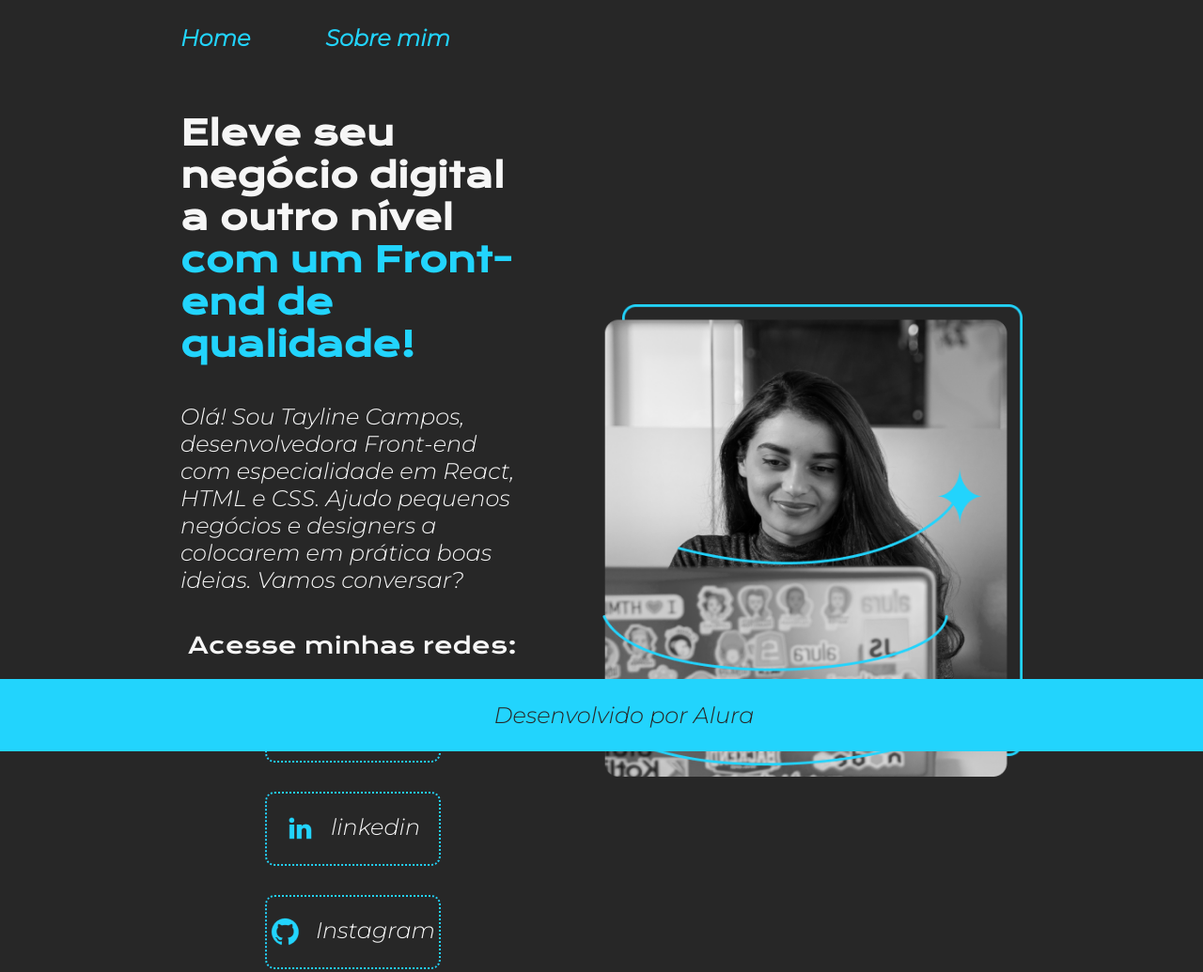
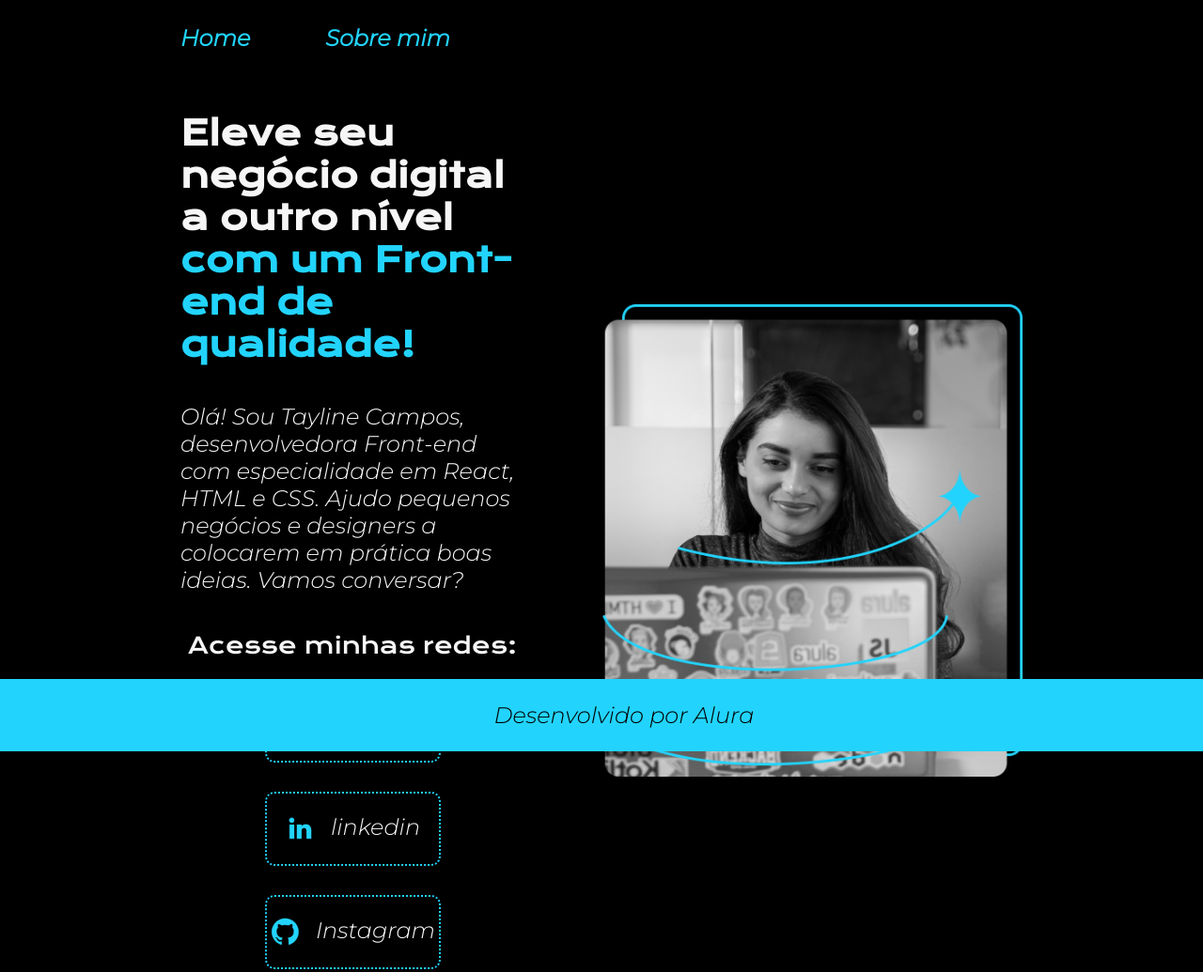
Before and after one commit to TaylineCampos/portif-lio, a plain HTML site: page index.html in a window 1280 px wide. Shown: the whole page at 94% size. Drawn offline with nearby package versions, Linux system fonts and the light colour scheme.

Commit message:
Update style.css

```diff
--- a/styles/style.css
+++ b/styles/style.css
@@ -1,7 +1,7 @@
 @import url('https://fonts.googleapis.com/css2?family= Krona+One & family= Montserrat:ital,wght@1,300 & display=swap');
 
 :root {
-    --cor--primaria : #272727;
+    --cor--primaria : #000000;
     --cor--secundaria : #F6F6F6;
     --cor--terciaria : #22D4FD;
     --cor--hover : #272727;
```
